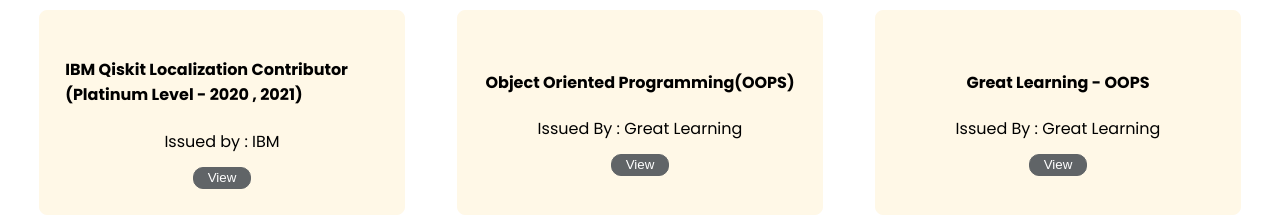
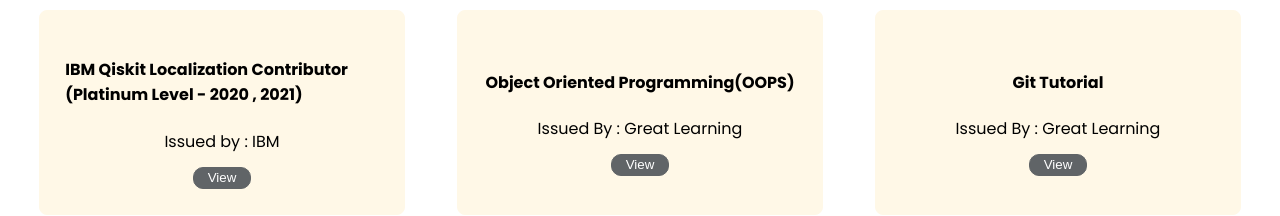
Before and after one commit to Saughanthikaa/Portfolio, an Angular app: page / in a window 1280 px wide. Shown: the part 2482-2698 px from the top of the page. Built offline with nearby package versions, Linux system fonts and the light colour scheme.

Commit message:
changed certificate url

```diff
--- a/src/app/certifications/certifications.component.html
+++ b/src/app/certifications/certifications.component.html
@@ -16,9 +16,9 @@
             </a>
         </div>
         <div class="content">
-            <h4>Great Learning - OOPS</h4>
+            <h4>Git Tutorial</h4>
             <span>Issued By : Great Learning</span>
-            <a href="https://olympus.mygreatlearning.com/courses/57492/certificate" target="_blank" style="margin-top: 10px;">
+            <a href="https://olympus.mygreatlearning.com/courses/65405/certificate" target="_blank" style="margin-top: 10px;">
                 <button class="btn">View</button>
             </a>
         </div>
```
